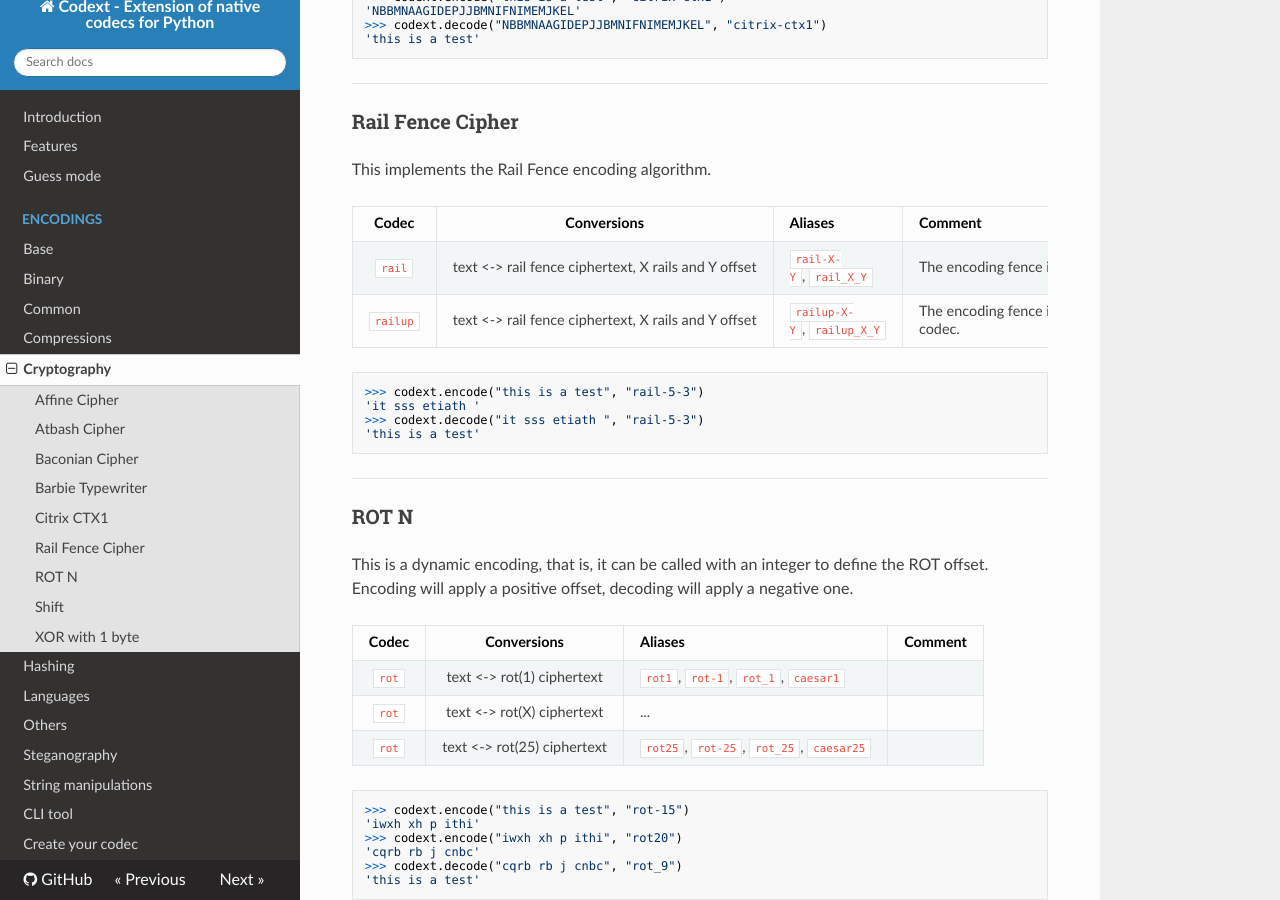
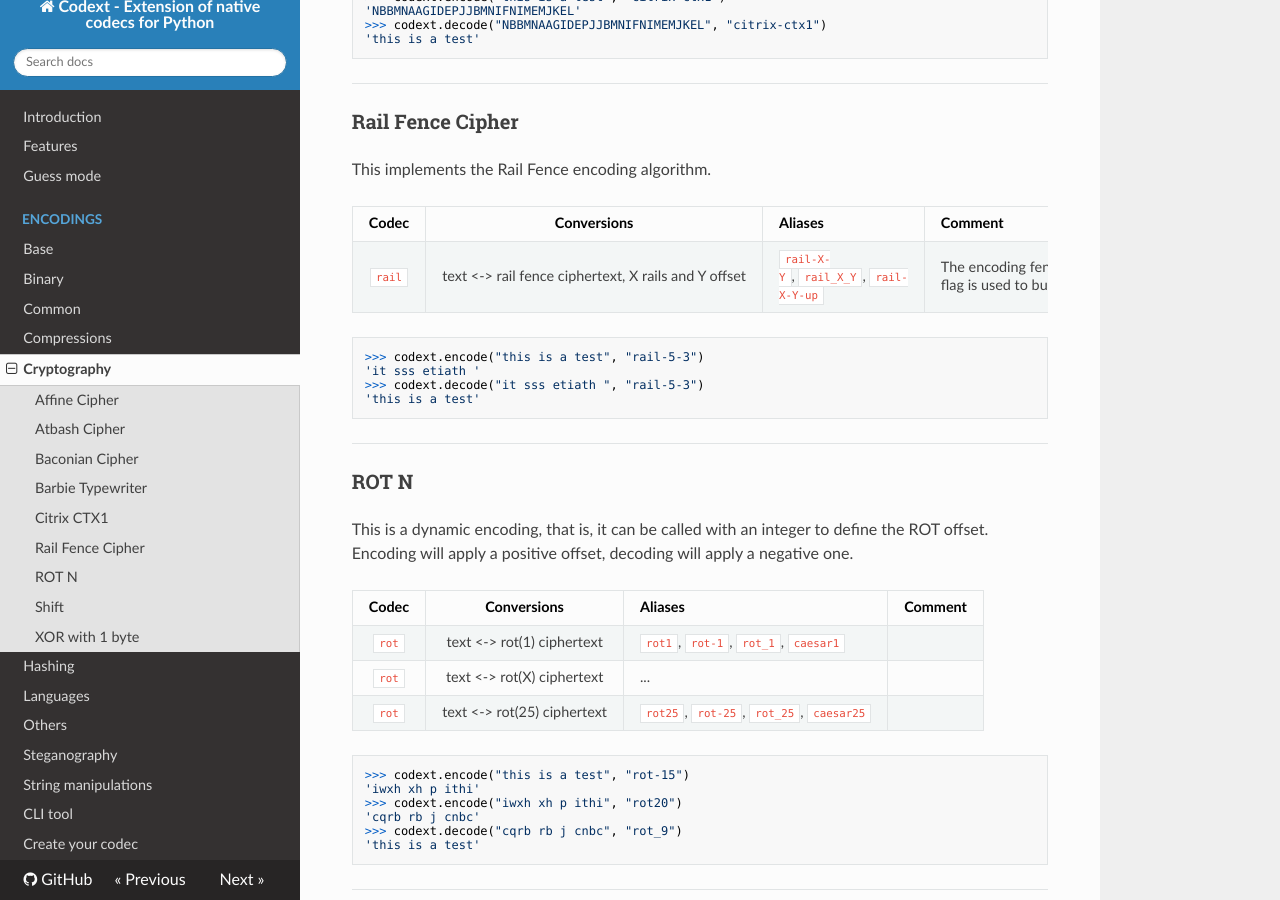
Before and after one commit to dhondta/python-codext, an MkDocs documentation site: the page built from docs/enc/crypto.md, in a window 1280 px wide and 900 px high, scrolled down 2761 px. Built offline with MkDocs 1.6.1, drawn with Linux system fonts in a browser that asks for light colours; nearby versions of some CDN libraries.

Commit message:
Fix up flag for rail fence

````diff
--- a/docs/enc/crypto.md
+++ b/docs/enc/crypto.md
@@ -134,9 +134,7 @@ This implements the Rail Fence encoding algorithm.
 
 **Codec** | **Conversions** | **Aliases** | **Comment**
 :---: | :---: | --- | ---
-`rail` | text <-> rail fence ciphertext, X rails and Y offset | `rail-X-Y`, `rail_X_Y`| The encoding fence is built from the top. Careful to trailing whitespaces.
-`railup` | text <-> rail fence ciphertext, X rails and Y offset  | `railup-X-Y`, `railup_X_Y`| The encoding fence is built from the bottom. Inverted compaired to the `rail` codec.
-
+`rail` | text <-> rail fence ciphertext, X rails and Y offset | `rail-X-Y`, `rail_X_Y`, `rail-X-Y-up`| The encoding fence is built from the top. Careful to trailing whitespaces. The `up` flag is used to build the fence from the bottom to the top.
 ```python
 >>> codext.encode("this is a test", "rail-5-3")
 'it sss etiath '
````
Also changed, not shown: 1 other file.
